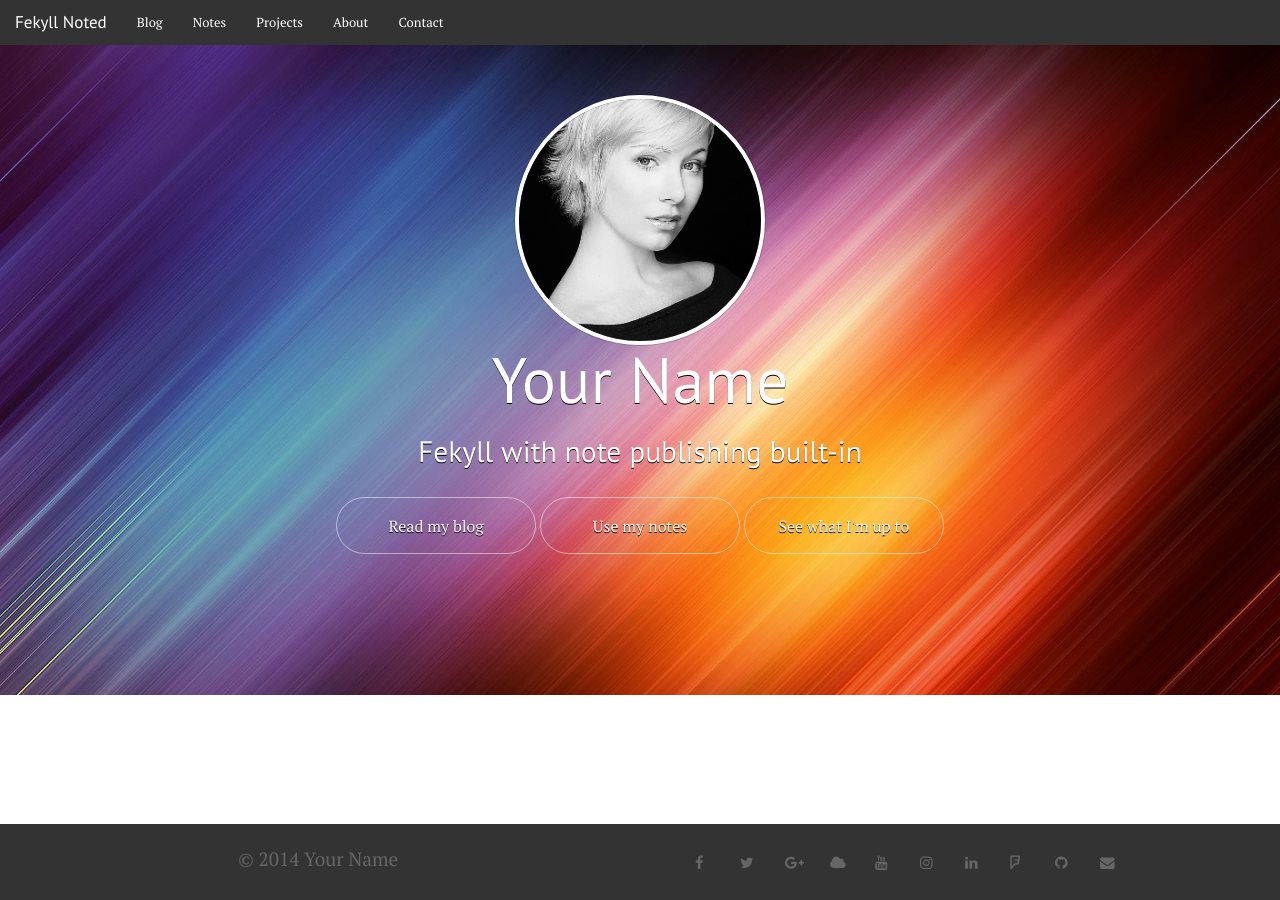
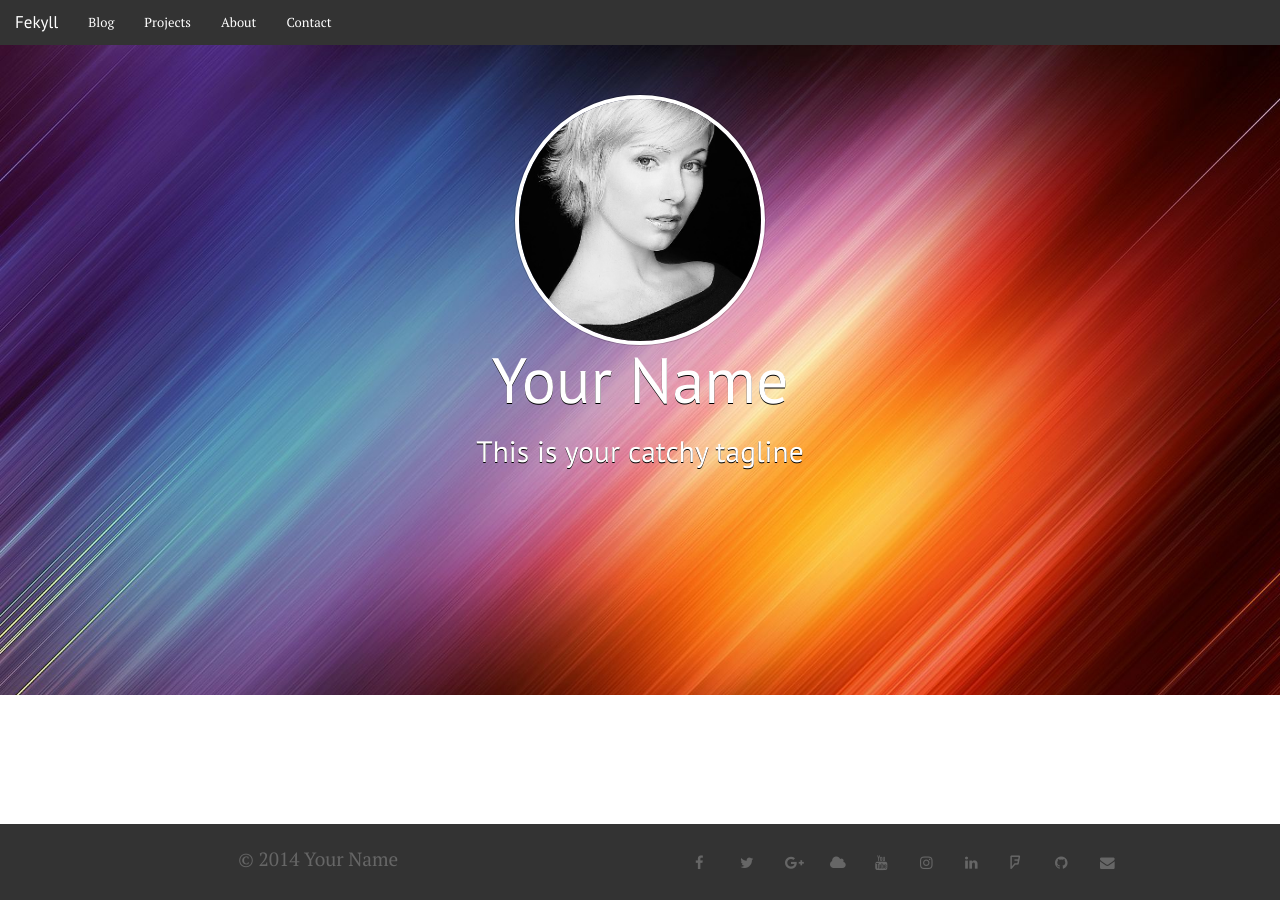
Before and after one commit to PLJNS/Fekyll, a Jekyll site: the page built from jekyll/index.html, in a window 1280 px wide. Built offline with Jekyll 4.4.1, drawn with Linux system fonts in a browser that asks for light colours; nearby versions of some CDN libraries; Markdown is read by kramdown in place of the engine named in the settings; the list of posts is cut into pages by our own code; a style sheet for code colours, icons or effects is not loaded.

Commit message:
cleaning up from ntoes

```diff
--- a/jekyll/_config.yml
+++ b/jekyll/_config.yml
@@ -20,8 +20,8 @@ social:
   email:             paulmmj@gmail.com
 
 # Setup
-title:            Fekyll Noted
-tagline:          'Fekyll with note publishing built-in'
+title:            Fekyll
+tagline:          'This is your catchy tagline'
 description:      "Fekyll combines the simple, static, and blog-aware power of Jekyll with the most advanced responsive front-end framework in the world, Foundation. Packaged with elegant layouts right of the box, Fekyll is perfect for quickly making your GitHub project or personal page."
 url:              http://PLJNS.com
 
@@ -46,8 +46,6 @@ version:          1.0.0
 navigation:
 - text: Blog
   url: /blog/
-- text: Notes
-  url: /notes/
 - text: Projects
   url: /projects/
 - text: About
--- a/jekyll/index.html
+++ b/jekyll/index.html
@@ -10,12 +10,6 @@ title: Home
       <img src="{{ site.images-dir }}/headshot.jpg" class="round-image th" height="250" width="250">
       <h1>{{ site.author.name }}</h1><br>
       <h3>{{ site.tagline }}</h3>
-      <br>
-      <div class="hide-for-small show-for-large-only">
-        <a href="/blog/" class="button round transparent">Read my blog</a>
-        <a href="/notes/" class="button round transparent">Use my notes</a>
-        <a href="/projects/" class="button round transparent">See what I'm up to</a>
-      </div>
     </div>
 
   </div>
```
